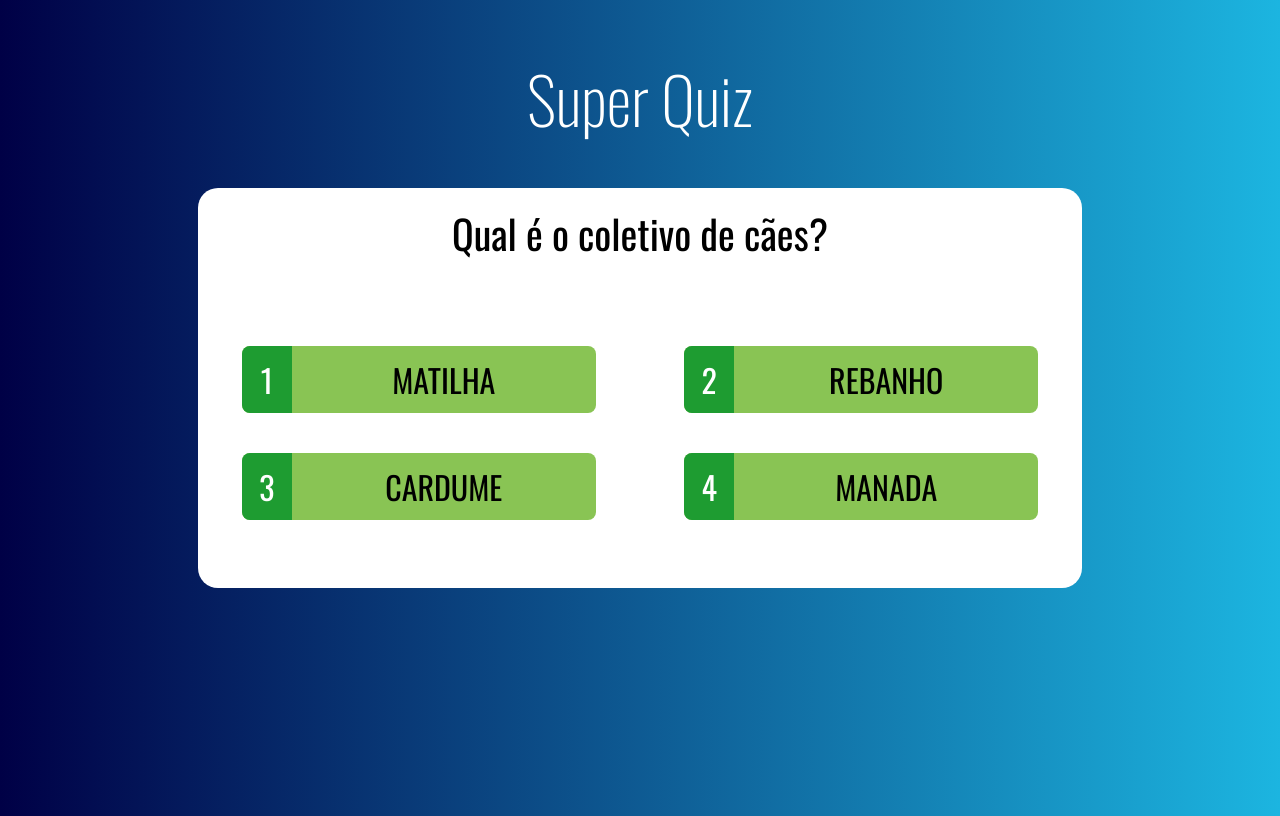
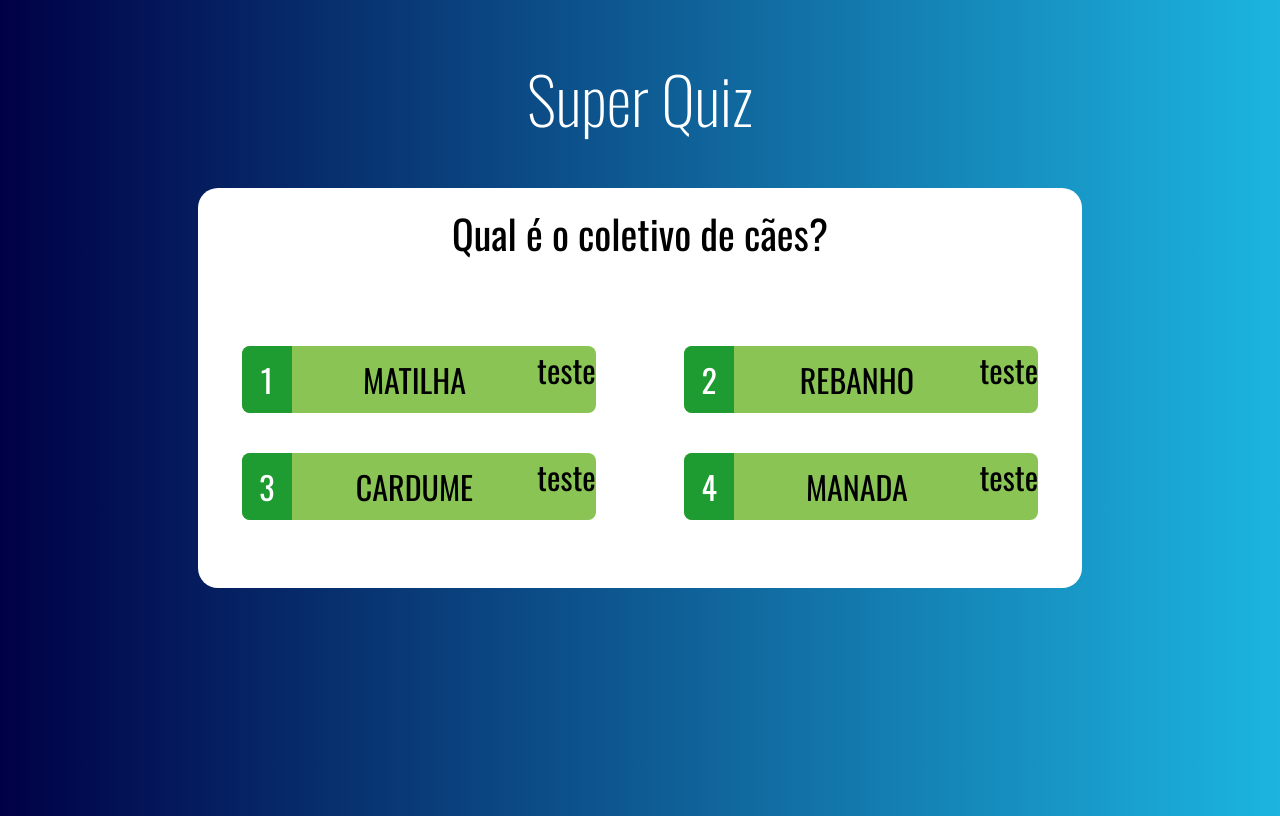
Before and after one commit to fvieir/Quiz-Vue, a Vue app: page / in a window 1280 px wide. Built offline with nearby package versions, Linux system fonts and the light colour scheme.

Commit message:
testeDev branch

```diff
--- a/src/components/Question.vue
+++ b/src/components/Question.vue
@@ -5,6 +5,7 @@
             <li v-for="(answers, i) in questions.answers" :key="i" @click="$emit('response', answers.correct)">
                 <span class="number">{{i + 1}}</span>
                 <span class="text">{{answers.text}}</span>
+                <div>teste</div>
             </li>
         </ul>
     </div>
```
